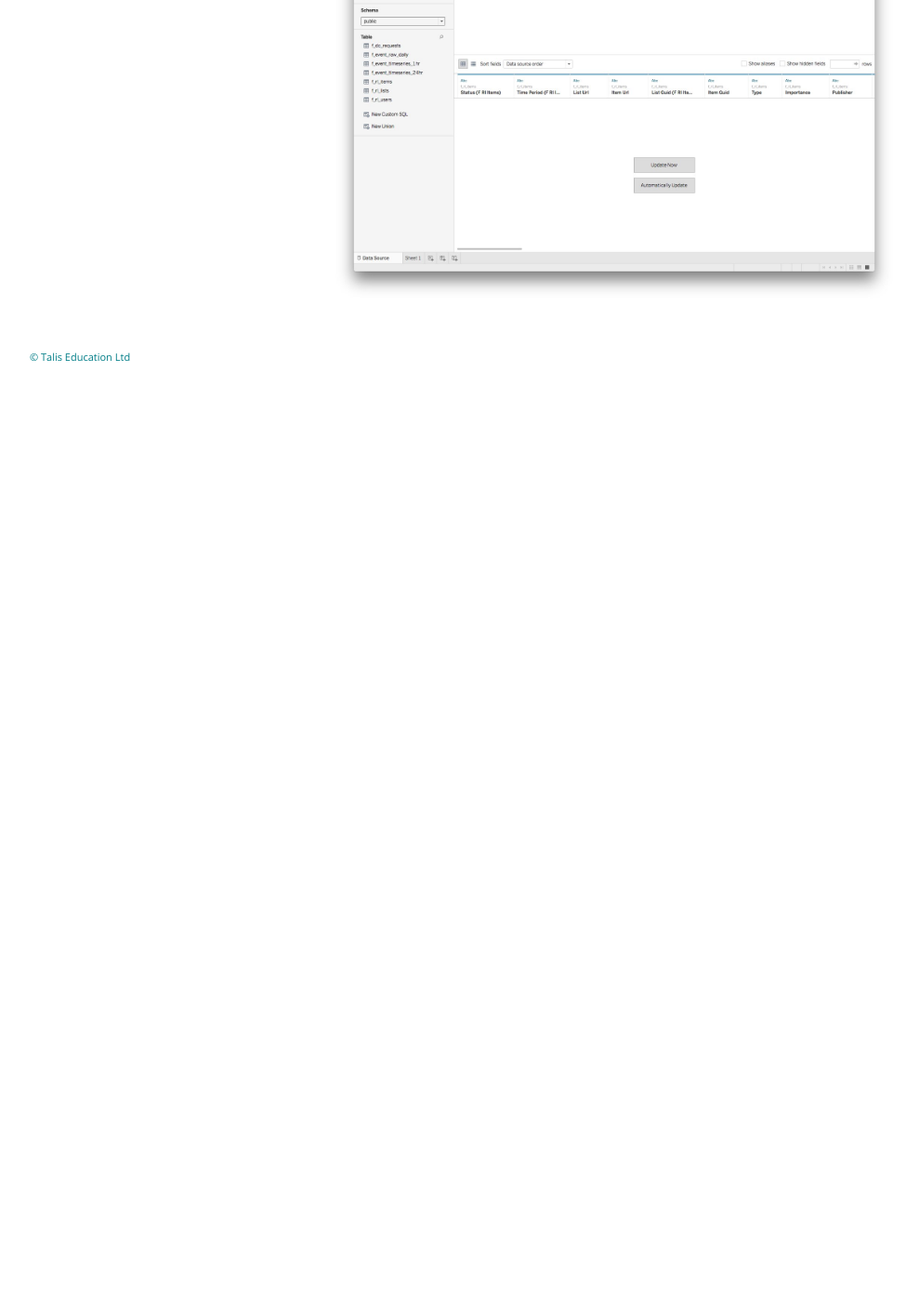
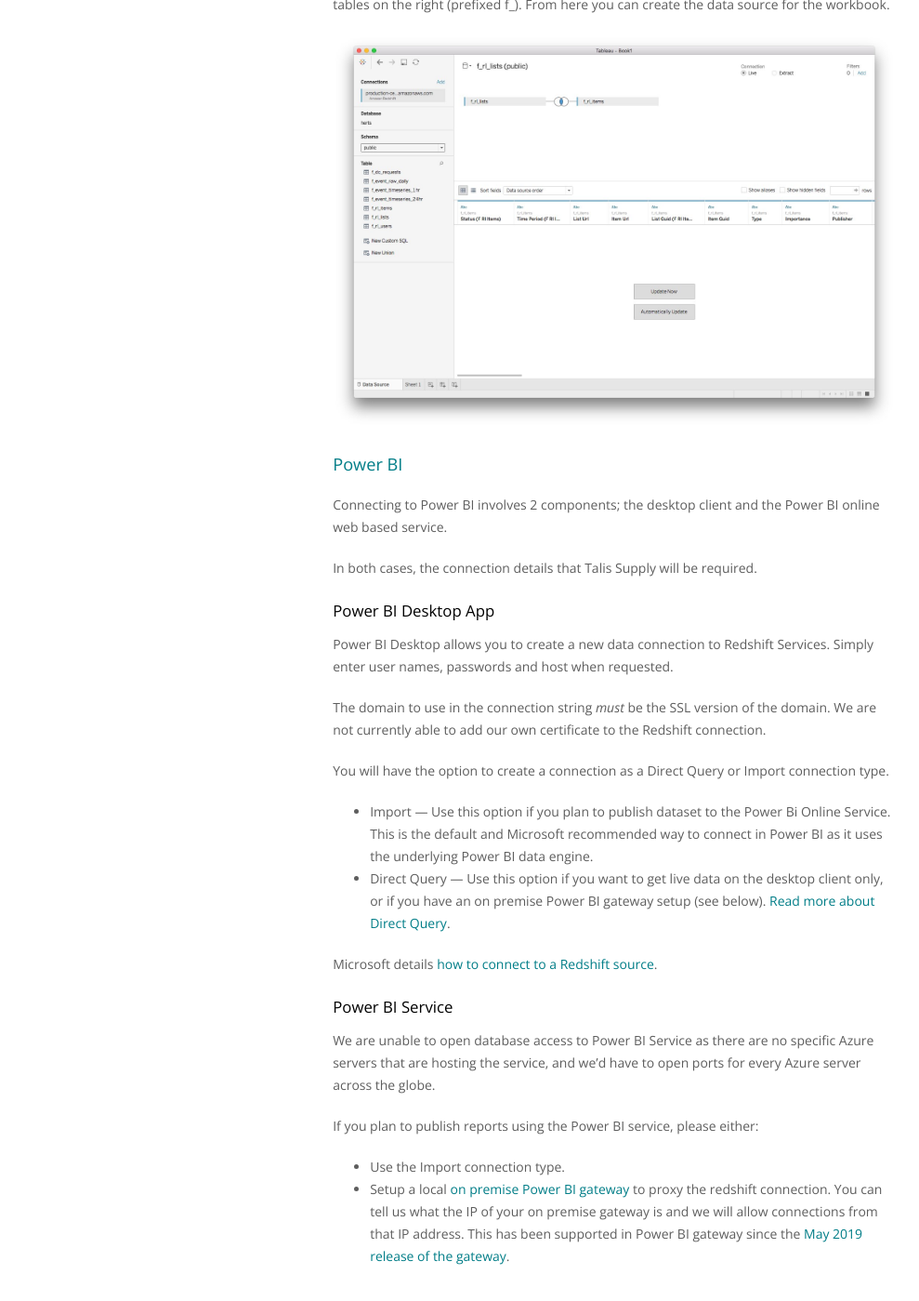
Before and after one commit to techfromsage/advanced-mis, a Jekyll site: the page built from topics/connecting.md, in a window 1280 px wide and 1400 px high, scrolled down 2477 px. Shown: the whole window at 93% size, without its empty margins (142-1131 px from the left). Built offline with Jekyll 4.4.1, drawn with Linux system fonts in a browser that asks for light colours; before the commit the page ends 2906 px from its top, so only the background shows below that; some of the changed text lies outside the part shown.

Commit message:
Add Power BI Instructions.

```diff
--- a/topics/connecting.md
+++ b/topics/connecting.md
@@ -13,8 +13,13 @@ You will need four bits of information in all cases, these will be supplied to y
 3. User name
 4. Password
 
+Third party tools with specific instructions on this page are:
 
-### SQLWorkbenchJ
+* [SQLWorkbenchJ](#sqlworkbenchj)
+* [Tableau](#tableau)
+* [Power BI](#power-bi)
+
+### [SQLWorkbenchJ](#sqlworkbenchj)
 
 The process for connecting to SQLWorkbenchJ will be similar for many other SQL clients, so the instructions here can be followed for those too.
 
@@ -32,7 +37,7 @@ In the next screen, you should see the workspace window. Choose **Tools > Show D
 
 ![SQLWorkbenchJ Connection Screenshot]({{ site.baseurl }}/images/topics/connecting/sqlworkbenchj-connected.jpg)
 
-### Tableau
+### [Tableau](#tableau)
 
 1. Choose "Connect to a server/Amazon Redshift"
 
@@ -47,3 +52,32 @@ In the next screen, you should see the workspace window. Choose **Tools > Show D
 In the next screen, make sure you are in the public schema. You should see a list of fact tables on the right (prefixed f_). From here you can create the data source for the workbook.
 
 ![Tableau Connected Screenshot]({{ site.baseurl }}/images/topics/connecting/tableau-connected.jpg)
+
+### [Power BI](#power-bi)
+
+Connecting to Power BI involves 2 components; the desktop client and the Power BI online web based service.
+
+In both cases, the connection details that Talis Supply will be required.
+
+#### Power BI Desktop App
+
+Power BI Desktop allows you to create a new data connection to Redshift Services.
+Simply enter user names, passwords and host when requested.
+
+The domain to use in the connection string _must_ be the SSL version of the domain. We are not currently able to add our own certificate to the Redshift connection.
+
+You will have the option to create a connection as a Direct Query or Import connection type.
+
+* Import — Use this option if you plan to publish dataset to the Power Bi Online Service. This is the default and Microsoft recommended way to connect in Power BI as it uses the underlying Power BI data engine.
+* Direct Query — Use this option if you want to get live data on the desktop client only, or if you have an on premise Power BI gateway setup (see below). [Read more about Direct Query](https://docs.microsoft.com/en-us/power-bi/desktop-use-directquery).
+
+Microsoft details [how to connect to a Redshift source](https://docs.microsoft.com/en-us/power-bi/desktop-connect-redshift).
+
+#### Power BI Service
+
+We are unable to open database access to Power BI Service as there are no specific Azure servers that are hosting the service, and we'd have to open ports for every Azure server across the globe.
+
+If you plan to publish reports using the Power BI service, please either:
+
+* Use the Import connection type.
+* Setup a local [on premise Power BI gateway](https://docs.microsoft.com/en-us/power-bi/service-gateway-onprem) to proxy the redshift connection. You can tell us what the IP of your on premise gateway is and we will allow connections from that IP address.  This has been supported in Power BI gateway since the [May 2019 release of the gateway](https://powerbi.microsoft.com/en-us/blog/on-premises-data-gateway-may-2019-update-is-now-available/).
```
